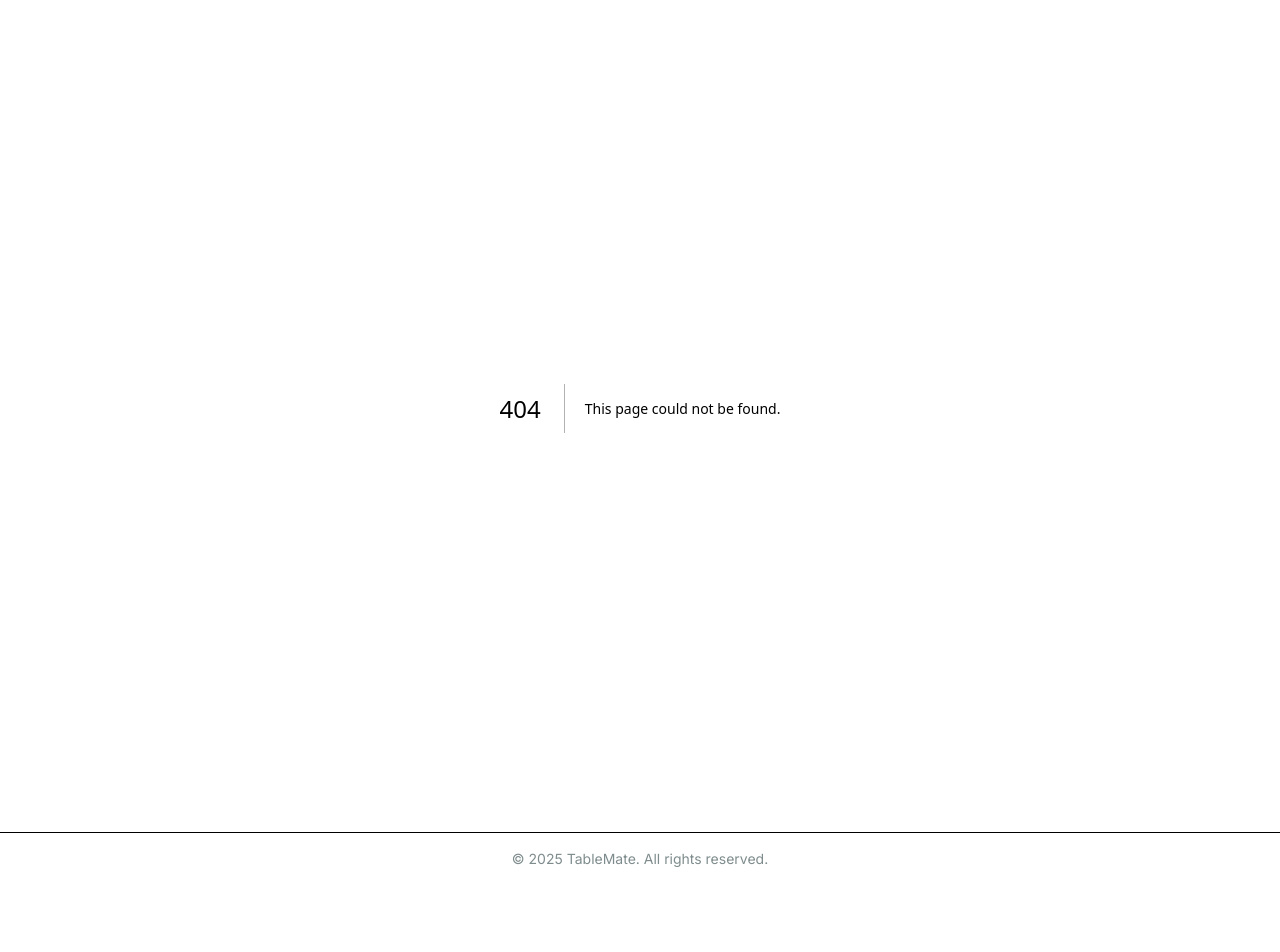
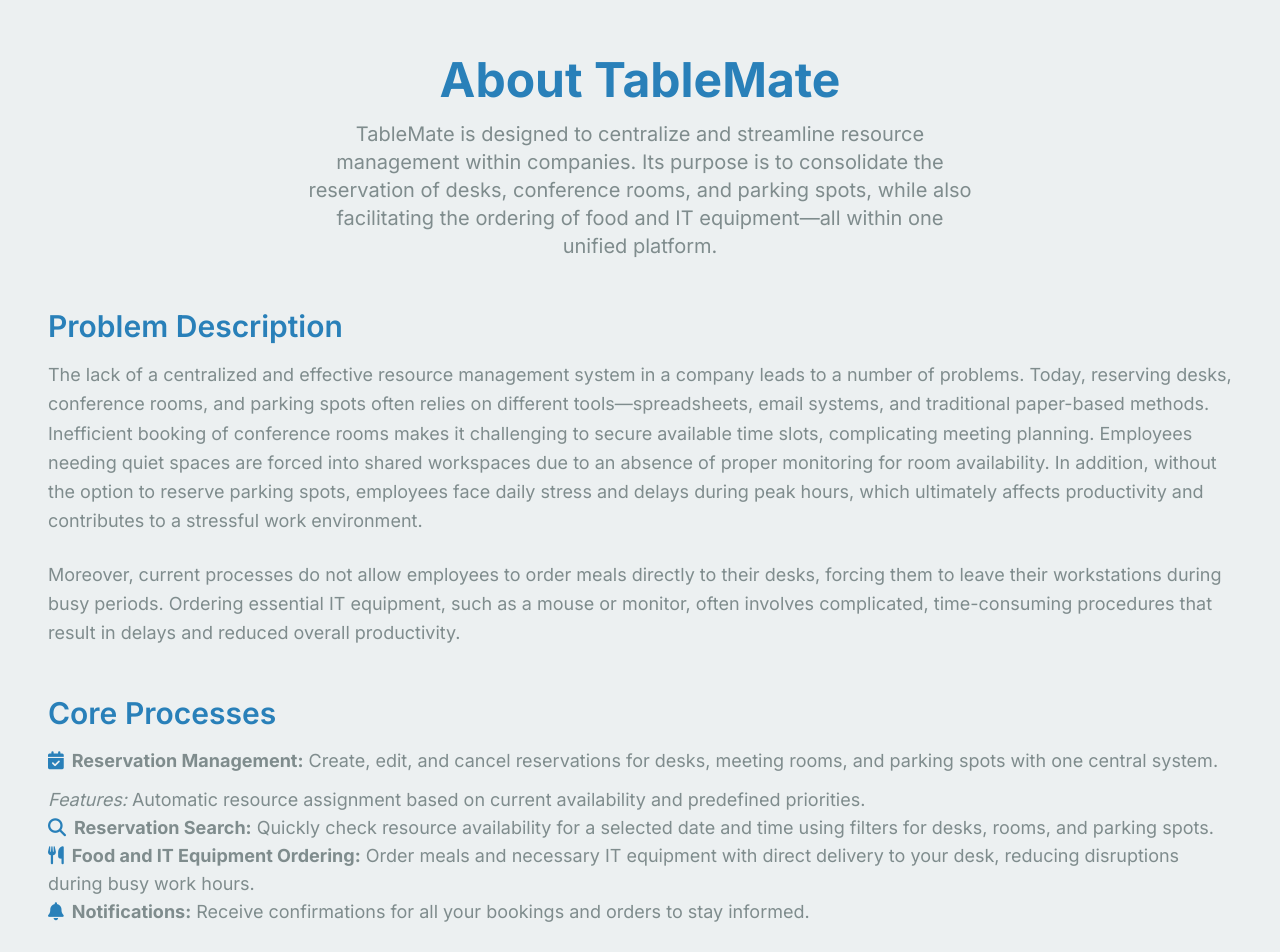
Before and after one commit to frogalo/tablemate, a Next.js app: page /about in a window 1280 px wide. Before the commit this address had no page. Shown: the part 80-1032 px from the top of the page. Before the commit the page ends 965 px from the top, so only its background shows below. Built offline with nearby package versions, Linux system fonts and the light colour scheme.

Commit message:
about page

```diff
--- /dev/null
+++ b/src/app/about/page.js
@@ -0,0 +1,77 @@
+"use client";
+
+import "@fortawesome/fontawesome-free/css/all.css";
+
+export default function About() {
+    return (
+        <main className="container mx-auto px-6 py-12">
+            <header className="mb-12 text-center">
+                <h1 className="text-5xl font-bold text-primary mb-4">
+                    About TableMate
+                </h1>
+                <p className="text-xl text-neutral max-w-2xl mx-auto">
+                    TableMate is designed to centralize and streamline resource management
+                    within companies. Its purpose is to consolidate the reservation of desks,
+                    conference rooms, and parking spots, while also facilitating the ordering
+                    of food and IT equipment—all within one unified platform.
+                </p>
+            </header>
+
+            <section className="mb-12">
+                <h2 className="text-3xl font-semibold text-primary mb-4">
+                    Problem Description
+                </h2>
+                <p className="text-lg text-neutral leading-relaxed mb-6">
+                    The lack of a centralized and effective resource management system in a
+                    company leads to a number of problems. Today, reserving desks, conference
+                    rooms, and parking spots often relies on different tools—spreadsheets, email
+                    systems, and traditional paper-based methods. Inefficient booking of conference
+                    rooms makes it challenging to secure available time slots, complicating meeting
+                    planning. Employees needing quiet spaces are forced into shared workspaces due
+                    to an absence of proper monitoring for room availability. In addition, without
+                    the option to reserve parking spots, employees face daily stress and delays during
+                    peak hours, which ultimately affects productivity and contributes to a stressful
+                    work environment.
+                </p>
+                <p className="text-lg text-neutral leading-relaxed">
+                    Moreover, current processes do not allow employees to order meals directly to
+                    their desks, forcing them to leave their workstations during busy periods. Ordering
+                    essential IT equipment, such as a mouse or monitor, often involves complicated,
+                    time-consuming procedures that result in delays and reduced overall productivity.
+                </p>
+            </section>
+
+            <section>
+                <h2 className="text-3xl font-semibold text-primary mb-4">
+                    Core Processes
+                </h2>
+                <ul className="list-disc list-inside space-y-4 text-lg text-neutral">
+
+                    <i className="fas fa-calendar-check mr-2 text-primary"></i>
+                    <span className="font-bold">Reservation Management:</span> Create, edit, and cancel
+                    reservations for desks, meeting rooms, and parking spots with one central system.
+                    <br/>
+                    <span className="italic">Features:</span> Automatic resource assignment based on current
+                    availability and predefined priorities.
+                    <div>
+                        <i className="fas fa-search mr-2 text-primary"></i>
+                        <span className="font-bold">Reservation Search:</span> Quickly check resource availability
+                        for a selected date and time using filters for desks, rooms, and parking spots.
+                        <div>
+                        </div>
+                        <i className="fas fa-utensils mr-2 text-primary"></i>
+                        <span className="font-bold">Food and IT Equipment Ordering:</span> Order meals and necessary
+                        IT
+                        equipment with direct delivery to your desk, reducing disruptions during busy work hours.
+                        <div>
+                        </div>
+                        <i className="fas fa-bell mr-2 text-primary"></i>
+                        <span className="font-bold">Notifications:</span> Receive confirmations for all your
+                        bookings
+                        and orders to stay informed.
+                    </div>
+                </ul>
+            </section>
+        </main>
+    );
+}
```
